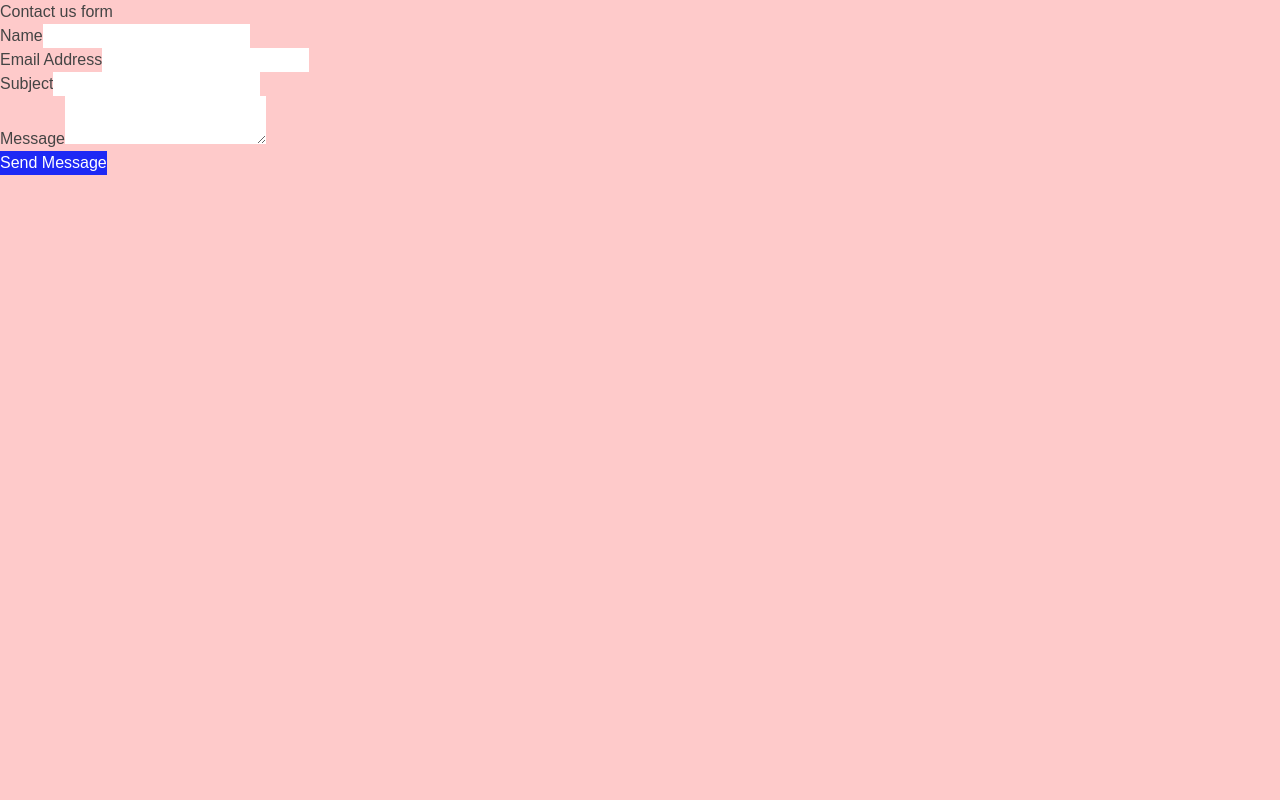
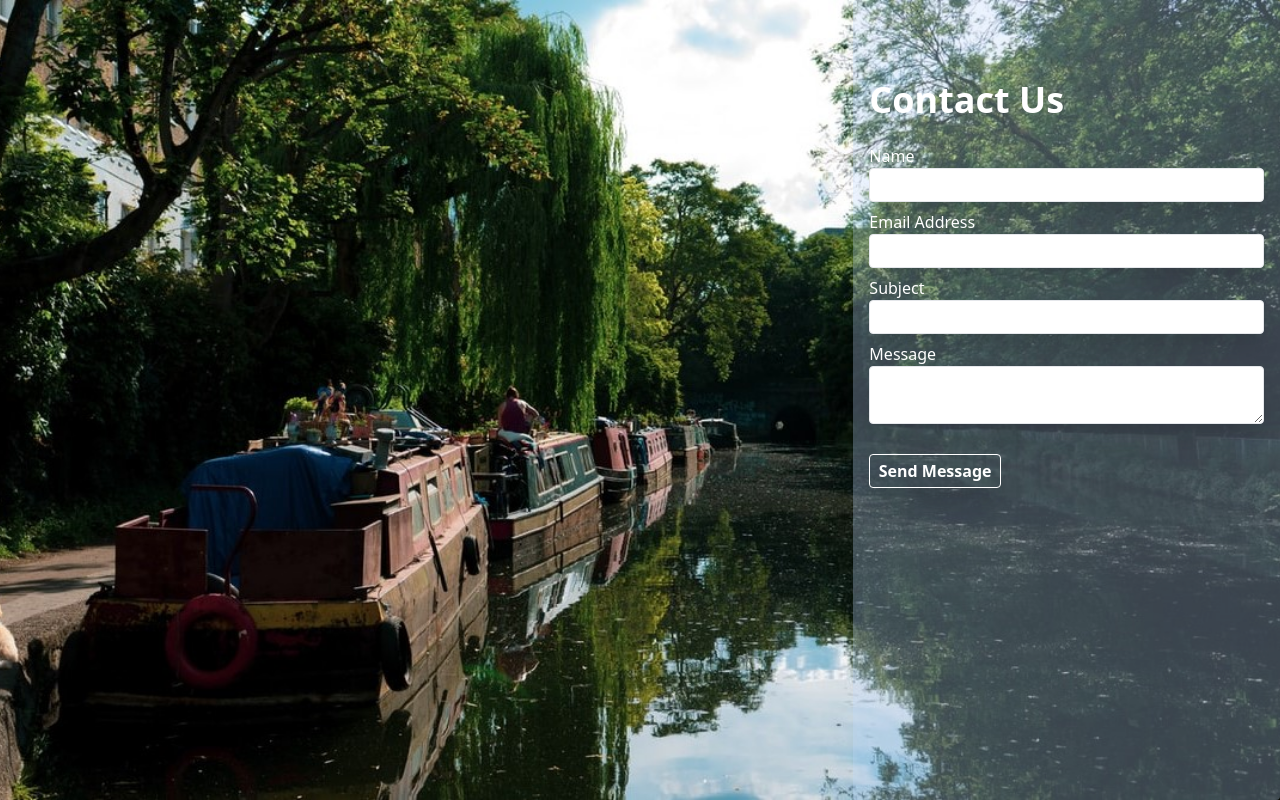
Before and after one commit to devmegan/crt, a React app: page / in a window 1280 px wide. Built offline with nearby package versions, Linux system fonts and the light colour scheme.

Commit message:
add form styles

```diff
--- a/src/index.css
+++ b/src/index.css
@@ -4,22 +4,49 @@
 @tailwind components;
 @tailwind utilities;
 
-body {
-  margin: 0;
-  font-family: Arial, sans-serif;
-  color: #444;
-  @apply bg-red-200;
+
+/* || General Styles */
+
+html, body {
+  @apply p-0 m-0;
 }
 
+body {
+  @apply bg-gray-100 h-screen md:relative bg-center bg-cover bg-no-repeat;
+  background-image: url('./assets/img/bg.jpg');
+
+}
+
+h1 {
+  @apply text-white text-center md:text-left font-semibold my-6 md:mt-20 text-4xl;
+}
+
+
+/* || Form Card */
+
+.form-wrapper {
+  @apply bg-blue-200 bg-opacity-30 w-4/5 md:w-1/2 lg:w-1/3 rounded mx-auto mt-10 md:mt-0 px-4 pb-4 md:absolute md:right-0 md:h-screen;
+}
+
+label {
+  @apply text-white block mt-2;
+}
+
+input, textarea {
+  @apply w-5/6 shadow-xl appearance-none border rounded w-full p-1 text-gray-700 focus:outline-none;
+}
+
+.btn-submit {
+  @apply w-1/3 bg-opacity-0 bg-white border-white font-semibold mt-6 text-white text-center hover:bg-white hover:text-gray-700;
+}
+
+
+/* || Form Validation */
+
 .error {
-  color: #e63338;
+  @apply: text-red-500;
 }
 
 .success {
-   color: #00e05b;
+  @apply: text-green-500;
 }
-
-input[type=submit] {
-  color: #fff;
-  background-color: #1e29f5;
-}
--- a/src/index.js
+++ b/src/index.js
@@ -54,12 +54,13 @@ function Form() {
 
     return (
         <div>
-            <h1>Contact us form</h1>
             {result && (
                 <p className={`${result.success ? 'success' : 'error'}`}>
                     {result.message}
                 </p>
             )}
+            <div className="form-wrapper">
+                <h1>Contact Us</h1>
                 <form onSubmit={sendEmail}>
                     <p>
                         <label for="name">Name</label>
@@ -70,7 +71,6 @@ function Form() {
                             onChange={onInputChange}
                         />
                     </p>
-
                     <p>
                         <label for="email">Email Address</label>
                         <input
@@ -80,7 +80,6 @@ function Form() {
                             onChange={onInputChange}
                         />
                     </p>
-
                     <p>
                         <label for="subject">Subject</label>
                         <input
@@ -90,7 +89,6 @@ function Form() {
                             onChange={onInputChange}
                         />
                     </p>
-
                     <p>
                         <label for="message">Message</label>
                         <textarea
@@ -99,11 +97,11 @@ function Form() {
                             onChange={onInputChange}
                         />
                     </p>
-
                     <p>
-                    <input type="submit" value="Send Message" />
+                        <input type="submit" value="Send Message" className="btn-submit" />
                     </p>
                 </form>
+            </div>
         </div>
     );
 }
```
Lines whose indentation alone changed are shown as unchanged.
